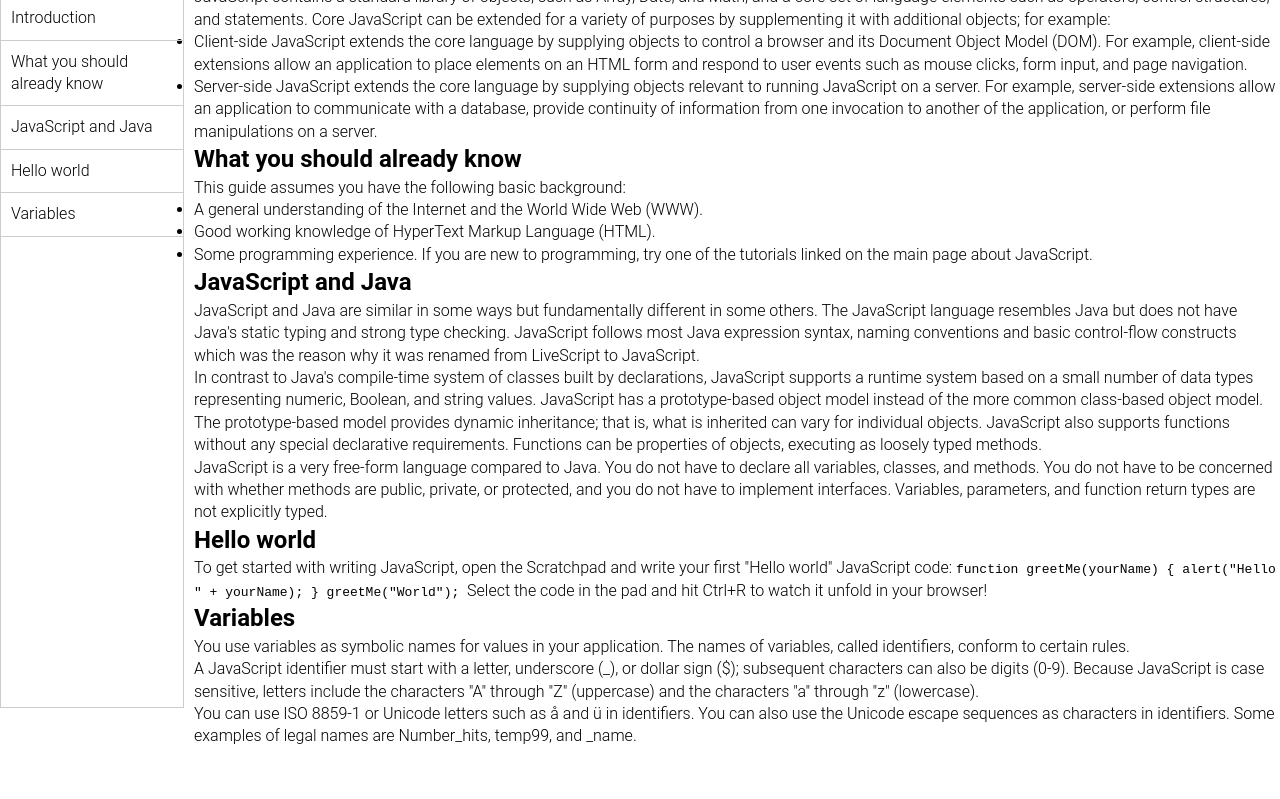
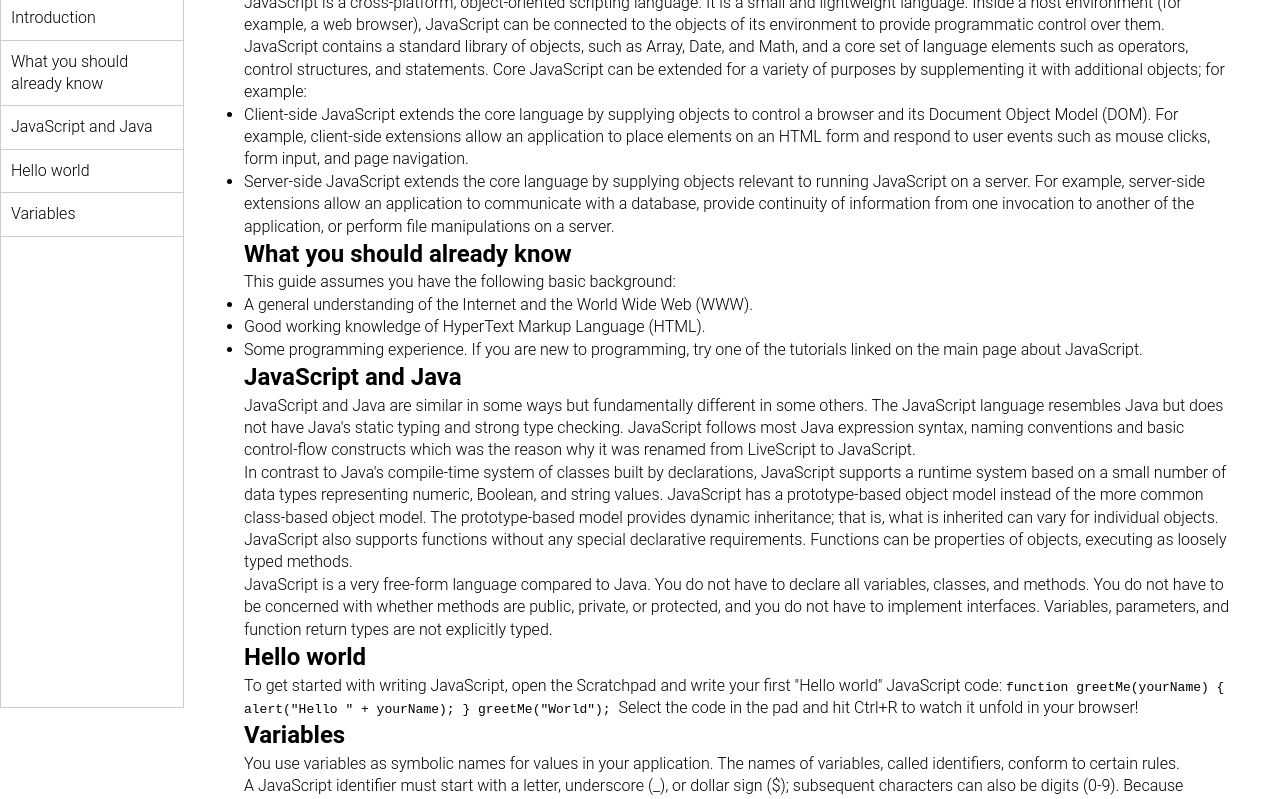
Before and after one commit to 0607rj/task1, a plain HTML site: page index.html in a window 1280 px wide. Shown: the part 92-891 px from the top of the page. Before the commit the page ends 840 px from the top, so only its background shows below. Drawn offline with Linux system fonts and the light colour scheme.

Commit message:
main section

```diff
--- a/style.css
+++ b/style.css
@@ -49,3 +49,9 @@
     background: #ccc;
     transition: 0.3s ease-in-out;
   }
+
+  /* Main Section */
+
+main {
+  padding: 50px;
+}
```
